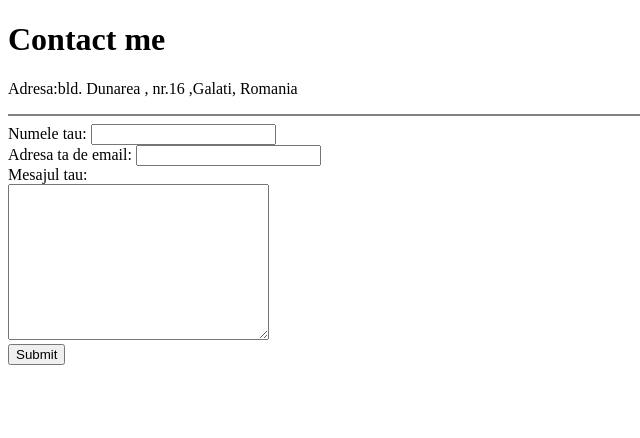
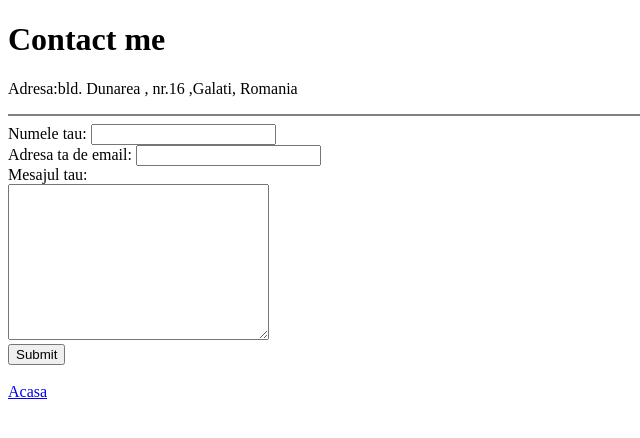
Before and after one commit to Victor0789/cv, a plain HTML site: page contactme.html in a window 1280 px wide. Shown: the full height of the page, 0-640 px from the left. Drawn offline with Linux system fonts and the light colour scheme.

Commit message:
Update contactme.html

```diff
--- a/contactme.html
+++ b/contactme.html
@@ -19,6 +19,8 @@
     <textarea name="mesajultau" rows="10" cols="30"></textarea><br>
     <input type="submit" name="">
   </form>
+  <br>
+  <a href="index.html">Acasa</a>
 </body>
 
 </html>
```
